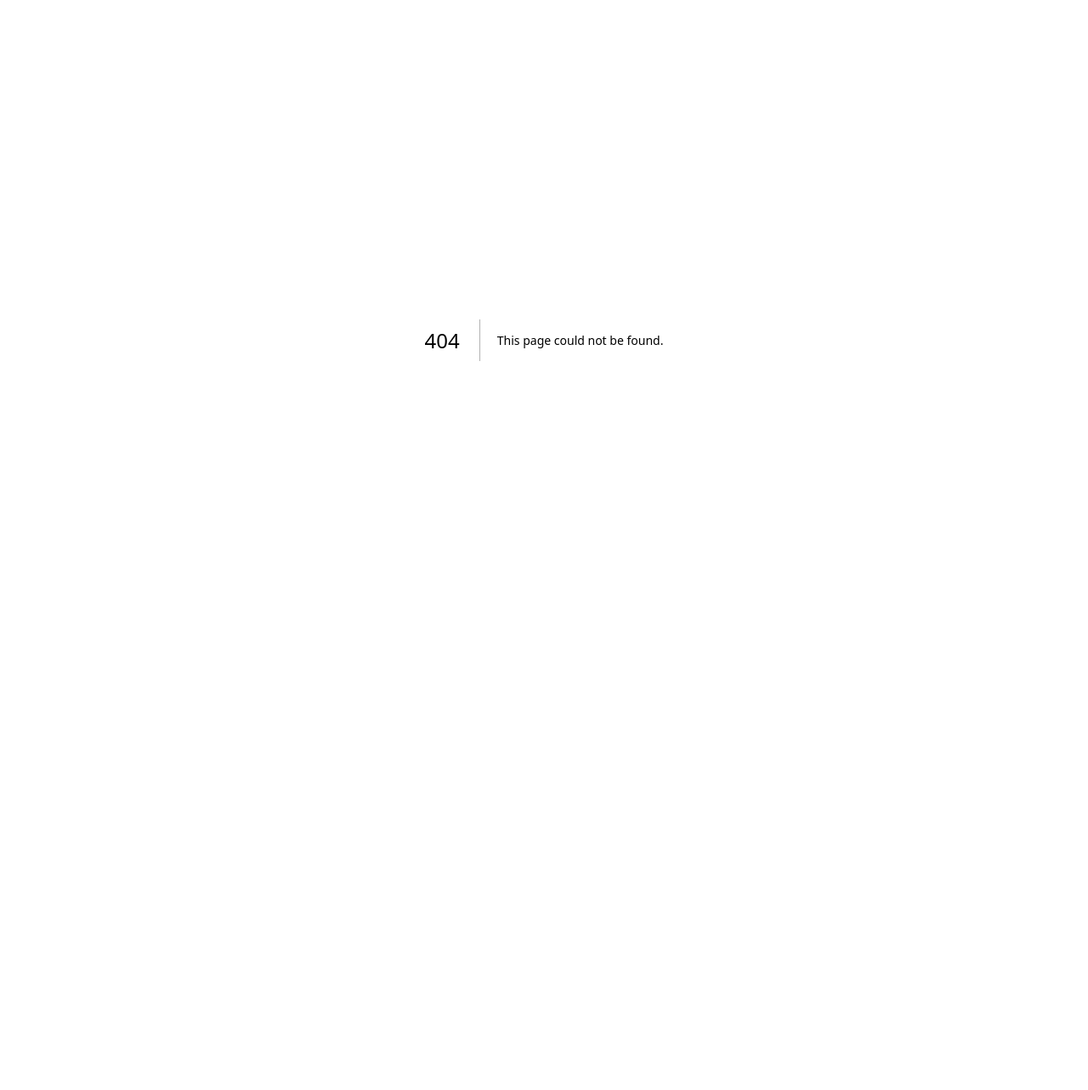
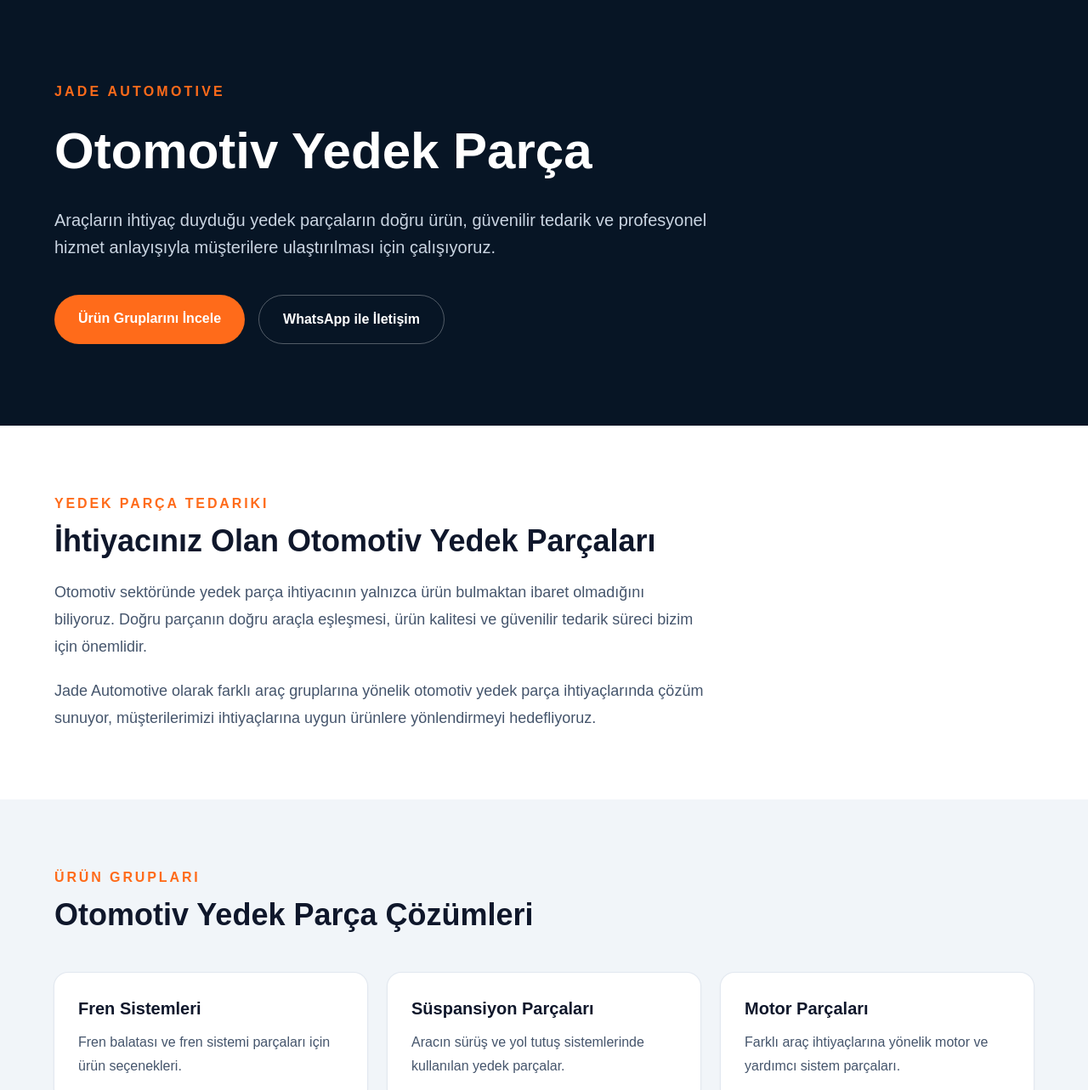
Before and after one commit to sudesolmaz1412/jadeotomotiv, a Next.js app: page /otomotiv-yedek-parca in a window 1280 px wide. Before the commit this address had no page. Shown: the top 1283 px of the page at 85% size. Before the commit the page ends 800 px from the top, so only its background shows below. Built offline with nearby package versions, Linux system fonts and the light colour scheme.

Commit message:
Otomotiv yedek parca SEO sayfasi eklendi

```diff
--- /dev/null
+++ b/app/otomotiv-yedek-parca/page.tsx
@@ -0,0 +1,220 @@
+import type { Metadata } from "next";
+
+export const metadata: Metadata = {
+  title: "Otomotiv Yedek Parça | Jade Automotive",
+  description:
+    "Otomotiv yedek parça ürünlerinde güvenilir tedarik ve geniş ürün seçenekleri. Fren, süspansiyon, motor ve daha birçok araç parçası için Jade Automotive.",
+  keywords: [
+    "otomotiv yedek parça",
+    "oto yedek parça",
+    "araç yedek parça",
+    "otomobil yedek parça",
+    "otomotiv yedek parça tedarikçisi",
+    "yedek parça satışı",
+    "fren balatası",
+  ],
+  alternates: {
+    canonical: "https://frenbalataci.com.tr/otomotiv-yedek-parca",
+  },
+};
+
+export default function OtomotivYedekParcaPage() {
+  return (
+    <main className="min-h-screen bg-white text-slate-900">
+      <section className="bg-[#071525] px-6 py-24 text-white">
+        <div className="mx-auto max-w-6xl">
+          <div className="max-w-4xl">
+            <p className="mb-5 font-bold uppercase tracking-[0.2em] text-[#ff6b1a]">
+              JADE AUTOMOTIVE
+            </p>
+
+            <h1 className="text-4xl font-black leading-tight md:text-6xl">
+              Otomotiv Yedek Parça
+            </h1>
+
+            <p className="mt-7 max-w-3xl text-lg leading-8 text-slate-300 md:text-xl">
+              Araçların ihtiyaç duyduğu yedek parçaların doğru ürün,
+              güvenilir tedarik ve profesyonel hizmet anlayışıyla
+              müşterilere ulaştırılması için çalışıyoruz.
+            </p>
+
+            <div className="mt-10 flex flex-wrap gap-4">
+              <a
+                href="#urunler"
+                className="rounded-full bg-[#ff6b1a] px-7 py-4 font-bold text-white transition hover:scale-105"
+              >
+                Ürün Gruplarını İncele
+              </a>
+
+              <a
+                href="https://wa.me/905435571529"
+                target="_blank"
+                rel="noopener noreferrer"
+                className="rounded-full border border-white/30 px-7 py-4 font-bold text-white transition hover:bg-white hover:text-[#071525]"
+              >
+                WhatsApp ile İletişim
+              </a>
+            </div>
+          </div>
+        </div>
+      </section>
+
+      <section className="px-6 py-20">
+        <div className="mx-auto max-w-6xl">
+          <div className="max-w-3xl">
+            <p className="font-bold uppercase tracking-[0.18em] text-[#ff6b1a]">
+              Yedek Parça Tedariki
+            </p>
+
+            <h2 className="mt-3 text-3xl font-black md:text-4xl">
+              İhtiyacınız Olan Otomotiv Yedek Parçaları
+            </h2>
+
+            <p className="mt-6 text-lg leading-8 text-slate-600">
+              Otomotiv sektöründe yedek parça ihtiyacının yalnızca ürün
+              bulmaktan ibaret olmadığını biliyoruz. Doğru parçanın doğru
+              araçla eşleşmesi, ürün kalitesi ve güvenilir tedarik süreci
+              bizim için önemlidir.
+            </p>
+
+            <p className="mt-5 text-lg leading-8 text-slate-600">
+              Jade Automotive olarak farklı araç gruplarına yönelik otomotiv
+              yedek parça ihtiyaçlarında çözüm sunuyor, müşterilerimizi
+              ihtiyaçlarına uygun ürünlere yönlendirmeyi hedefliyoruz.
+            </p>
+          </div>
+        </div>
+      </section>
+
+      <section id="urunler" className="bg-slate-100 px-6 py-20">
+        <div className="mx-auto max-w-6xl">
+          <div className="mb-12">
+            <p className="font-bold uppercase tracking-[0.18em] text-[#ff6b1a]">
+              Ürün Grupları
+            </p>
+
+            <h2 className="mt-3 text-3xl font-black md:text-4xl">
+              Otomotiv Yedek Parça Çözümleri
+            </h2>
+          </div>
+
+          <div className="grid gap-6 md:grid-cols-2 lg:grid-cols-3">
+            {[
+              {
+                title: "Fren Sistemleri",
+                text: "Fren balatası ve fren sistemi parçaları için ürün seçenekleri.",
+              },
+              {
+                title: "Süspansiyon Parçaları",
+                text: "Aracın sürüş ve yol tutuş sistemlerinde kullanılan yedek parçalar.",
+              },
+              {
+                title: "Motor Parçaları",
+                text: "Farklı araç ihtiyaçlarına yönelik motor ve yardımcı sistem parçaları.",
+              },
+              {
+                title: "Filtreler",
+                text: "Bakım süreçlerinde kullanılan çeşitli otomotiv filtreleri.",
+              },
+              {
+                title: "Elektrik ve Elektronik",
+                text: "Araçların elektrik ve elektronik sistemlerine yönelik parça grupları.",
+              },
+              {
+                title: "Diğer Yedek Parçalar",
+                text: "Otomotiv sektöründeki farklı parça ihtiyaçları için geniş ürün seçenekleri.",
+              },
+            ].map((item) => (
+              <article
+                key={item.title}
+                className="rounded-2xl bg-white p-7 shadow-sm ring-1 ring-slate-200"
+              >
+                <h3 className="text-xl font-black">{item.title}</h3>
+                <p className="mt-3 leading-7 text-slate-600">
+                  {item.text}
+                </p>
+              </article>
+            ))}
+          </div>
+        </div>
+      </section>
+
+      <section className="bg-[#071525] px-6 py-20 text-white">
+        <div className="mx-auto max-w-6xl">
+          <div className="grid gap-12 md:grid-cols-2 md:items-center">
+            <div>
+              <p className="font-bold uppercase tracking-[0.18em] text-[#ff6b1a]">
+                Neden Jade Automotive?
+              </p>
+
+              <h2 className="mt-3 text-3xl font-black md:text-4xl">
+                Güvenilir Otomotiv Yedek Parça Tedariki
+              </h2>
+
+              <p className="mt-6 leading-8 text-slate-300">
+                Otomotiv yedek parça sektöründe ürün çeşitliliği, hızlı
+                iletişim ve müşteri ihtiyaçlarını doğru anlamaya odaklanan
+                bir hizmet anlayışı sunuyoruz.
+              </p>
+            </div>
+
+            <div className="grid gap-4">
+              {[
+                "Geniş ürün grupları",
+                "Profesyonel ürün tedariki",
+                "Hızlı iletişim",
+                "Müşteri odaklı hizmet",
+              ].map((item) => (
+                <div
+                  key={item}
+                  className="rounded-xl border border-white/10 bg-white/5 p-5 font-bold"
+                >
+                  <span className="mr-3 text-[#ff6b1a]">✓</span>
+                  {item}
+                </div>
+              ))}
+            </div>
+          </div>
+        </div>
+      </section>
+
+      <section className="px-6 py-20">
+        <div className="mx-auto max-w-4xl text-center">
+          <p className="font-bold uppercase tracking-[0.18em] text-[#ff6b1a]">
+            İletişim
+          </p>
+
+          <h2 className="mt-3 text-3xl font-black md:text-4xl">
+            Otomotiv Yedek Parça İhtiyacınız mı Var?
+          </h2>
+
+          <p className="mx-auto mt-5 max-w-2xl text-lg leading-8 text-slate-600">
+            Aracınız veya işletmeniz için ihtiyaç duyduğunuz yedek parça
+            hakkında bilgi almak ve ürün seçeneklerini öğrenmek için bizimle
+            iletişime geçebilirsiniz.
+          </p>
+
+          <div className="mt-8 flex flex-wrap justify-center gap-4">
+            <a
+              href="https://wa.me/905435571529"
+              target="_blank"
+              rel="noopener noreferrer"
+              className="rounded-full bg-[#ff6b1a] px-8 py-4 font-black text-white transition hover:scale-105"
+            >
+              WhatsApp'tan Bilgi Al
+            </a>
+
+            <a
+              href="https://www.jadeautomotive.net"
+              target="_blank"
+              rel="noopener noreferrer"
+              className="rounded-full border-2 border-[#071525] px-8 py-4 font-black text-[#071525] transition hover:bg-[#071525] hover:text-white"
+            >
+              Jade Automotive
+            </a>
+          </div>
+        </div>
+      </section>
+    </main>
+  );
+}
```
